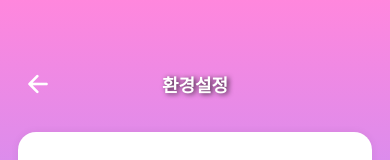
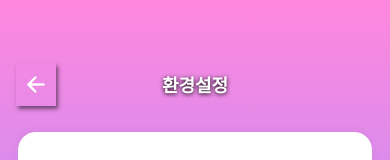
Before and after one commit to simjjjj/UNIMEET, a React Native app: screen /Settings in a window 390 px wide. Shown: the top 160 px of the page. Built offline with nearby package versions, Linux system fonts and the light colour scheme.

Commit message:
백 아이콘 그림자 수정

```diff
--- a/Screens/Home/RoomDetail.tsx
+++ b/Screens/Home/RoomDetail.tsx
@@ -107,7 +107,7 @@ const styles = StyleSheet.create({
   header: {
     flexDirection: 'row',
     alignItems: 'center',
-    paddingTop: 60,
+    paddingTop: 70,
     paddingBottom: 18,
     paddingHorizontal: 18,
     justifyContent: 'space-between',
@@ -118,7 +118,7 @@ const styles = StyleSheet.create({
     fontWeight: '600',
     textAlign: 'center',
     textShadowColor: '#000',
-    textShadowOffset: { width: 1, height: 2 },
+    textShadowOffset: { width: 0, height: 1 },
     textShadowRadius: 4,
     elevation: 4,
   },
--- a/Screens/Profile/ProfileDetail.tsx
+++ b/Screens/Profile/ProfileDetail.tsx
@@ -86,7 +86,7 @@ const ProfileDetail: React.FC = () => {
 const styles = StyleSheet.create({
   container: {
     flex: 1,
-    paddingTop: 50,
+    paddingTop: 60,
   },
   headerRow: {
     flexDirection: 'row',
@@ -106,7 +106,7 @@ const styles = StyleSheet.create({
     shadowOffset: { width: 2, height: 3 },
     shadowOpacity: 0.5,
     shadowRadius: 4,
-    elevation: 5, // Android
+    elevation: 5,
   },
   titleBox: {
     position: 'absolute',
--- a/Screens/Profile/Settings.tsx
+++ b/Screens/Profile/Settings.tsx
@@ -57,7 +57,7 @@ const Settings: React.FC = () => {
     >
       <View style={styles.headerRow}>
         <TouchableOpacity onPress={() => navigation.goBack()} style={styles.backButton}>
-          <Ionicons name="arrow-back" size={28} color="#fff" />
+          <Ionicons name="arrow-back" size={25} color="#fff" />
         </TouchableOpacity>
         <View style={styles.titleContainer}>
           <Text style={styles.title}>환경설정</Text>
@@ -121,6 +121,14 @@ const styles = StyleSheet.create({
   backButton: {
     padding: 8,
     zIndex: 1,
+    width: 40,
+    alignItems: 'center',
+    justifyContent: 'center',
+    shadowColor: '#000',
+    shadowOffset: { width: 2, height: 3 },
+    shadowOpacity: 0.5,
+    shadowRadius: 4,
+    elevation: 5,
   },
   titleContainer: {
     position: 'absolute',
@@ -135,9 +143,10 @@ const styles = StyleSheet.create({
     fontWeight: '600',
     color: 'white',
     textAlign: 'center',
-    textShadowColor: 'rgba(0,0,0,0.75)',
-    textShadowOffset: { width: 2, height: 1 },
-    textShadowRadius: 5,
+    textShadowColor: '#000',
+    textShadowOffset: { width: 0, height: 1 },
+    textShadowRadius: 4,
+    elevation: 4,
   },
   settingBox: {
     backgroundColor: '#fff',
--- a/navigation/Header.tsx
+++ b/navigation/Header.tsx
@@ -42,7 +42,7 @@ const styles = StyleSheet.create({
     left: 10,
     color: 'white',
     textShadowColor: '#000',
-    textShadowOffset: { width: 0.8, height: 1 },
+    textShadowOffset: { width: 0, height: 2 },
     textShadowRadius: 4,
     elevation: 4, // Android
   },
```
